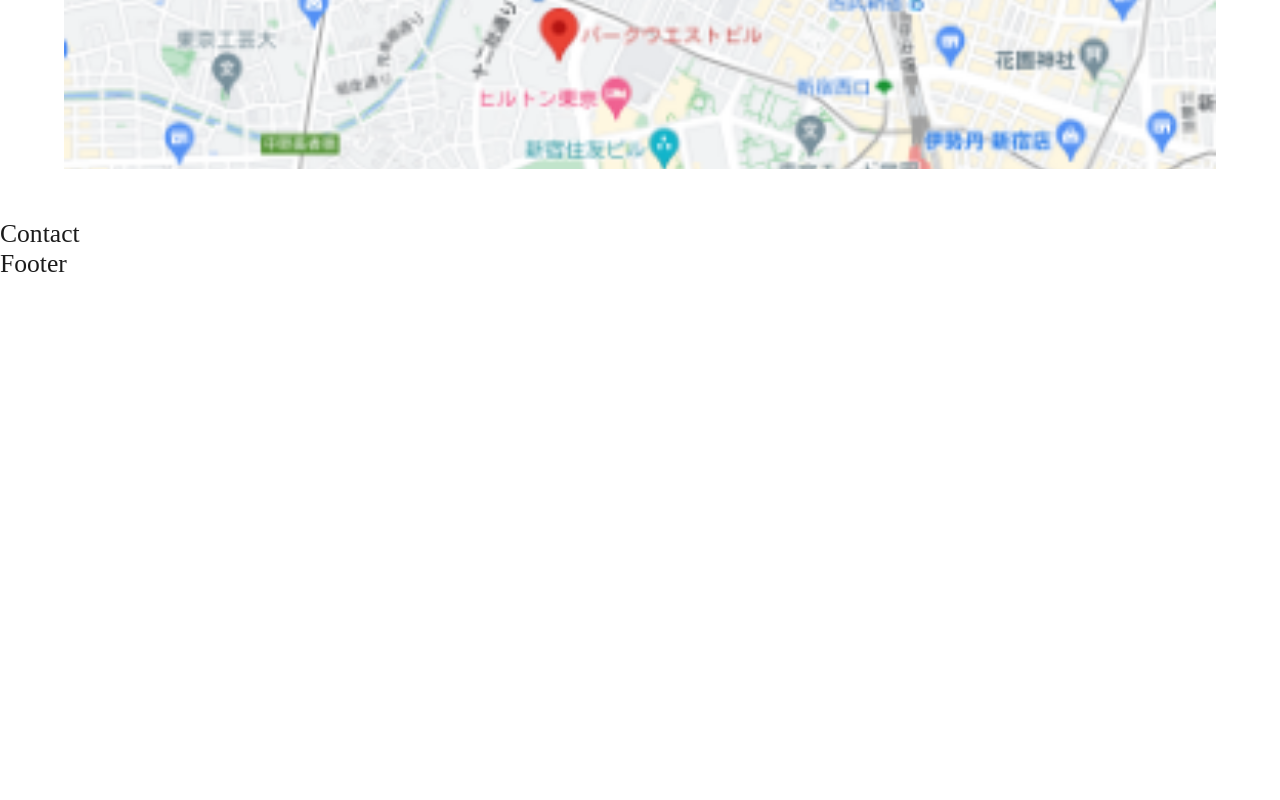
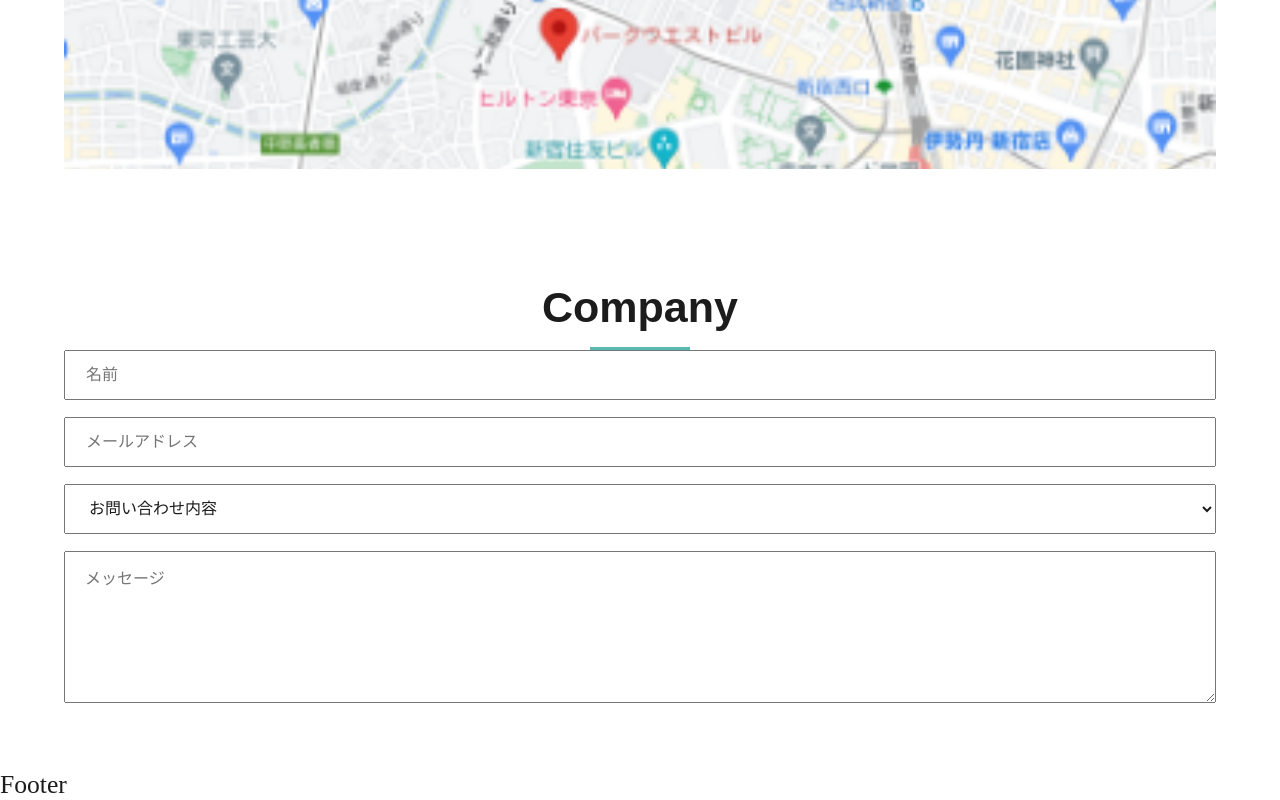
Before and after one commit to satoshi-create/TTC_re, a Next.js app: page / in a window 1280 px wide. Shown: the part 5798-6598 px from the top of the page. Before the commit the page ends 6077 px from the top, so only its background shows below. Built offline with nearby package versions, Linux system fonts and the light colour scheme.

Commit message:
Companyコンポーネントにテキストスタイルを追加

```diff
--- a/components/Company.js
+++ b/components/Company.js
@@ -8,6 +8,7 @@ const Company = () => {
     <section className="parts-grid section-padding">
       <Title title={"Company"} />
       <table>
+        <tbody>
           <tr>
             <th>在籍地</th>
             <td>日本</td>
@@ -48,6 +49,7 @@ const Company = () => {
             <th className="th">日本輸出入者標準コード</th>
             <td>1NY17</td>
           </tr>
+        </tbody>
       </table>
       <Image
         src="/googleMap.png"
--- a/components/Contact.js
+++ b/components/Contact.js
@@ -1,9 +1,40 @@
-import React from 'react'
+import React from "react";
+import Title from "./Title";
+import Image from "next/image";
+import styles from "../styles/Contact.module.css";
+import {
+  FormControl,
+  FormLabel,
+  FormErrorMessage,
+  FormHelperText,
+  Select,
+  Textarea,
+  Input,
+} from "@chakra-ui/react";
 
 const Contact = () => {
   return (
-    <div>Contact</div>
-  )
-}
+    <section className="parts-grid section-padding">
+      <Title title={"Company"} />
+      <FormControl isRequired>
+        <Input placeholder="名前" className={styles.input} />
+      </FormControl>
+      <FormControl isRequired>
+        <Input placeholder="メールアドレス" className={styles.input} />
+      </FormControl>
+      <FormControl>
+        <Select placeholder="お問い合わせ内容" className={styles.input}>
+          <option>採用について</option>
+          <option>ビジネスについて</option>
+        </Select>
+      </FormControl>
+      <Textarea
+        placeholder="メッセージ"
+        size="sm"
+        className={`${styles.input} ${styles.textarea}`}
+      />
+    </section>
+  );
+};
 
-export default Contact
+export default Contact;
--- a/package.json
+++ b/package.json
@@ -9,12 +9,16 @@
     "lint": "next lint"
   },
   "dependencies": {
+    "@chakra-ui/react": "^2.4.3",
+    "@emotion/react": "^11.10.5",
+    "@emotion/styled": "^11.10.5",
     "@fortawesome/fontawesome-svg-core": "^6.2.1",
     "@fortawesome/free-brands-svg-icons": "^6.2.1",
     "@fortawesome/free-solid-svg-icons": "^6.2.1",
     "@fortawesome/react-fontawesome": "^0.2.0",
     "eslint": "8.29.0",
     "eslint-config-next": "13.0.6",
+    "framer-motion": "^7.6.19",
     "next": "13.0.6",
     "react": "18.2.0",
     "react-dom": "18.2.0",
--- /dev/null
+++ b/styles/Contact.module.css
@@ -0,0 +1,15 @@
+.input {
+  /* width: 100vw; */
+  /* border: 1px solid var(--clr-light-gray); */
+  box-sizing: border-box;
+  color: var(--clr-light-gray);
+  font-family: Noto Sans JP, sans-serif;
+  font-size: 16px;
+  height: 50px;
+  margin-bottom: 17px;
+  padding: 13px 20px;
+  width: 100%;
+}
+.textarea {
+  height: 152px;
+}
--- a/styles/globals.css
+++ b/styles/globals.css
@@ -73,6 +73,9 @@ td {
   /* border: solid 1px black; */
   text-align: start;
 }
-th{
+th {
   width: 60px;
 }
+.css-162mkon {
+  display: none !important;
+}
```
Also changed, not shown: 1 other file (tests, documents, lock files or other folders). Lines whose indentation alone changed are shown as unchanged.
